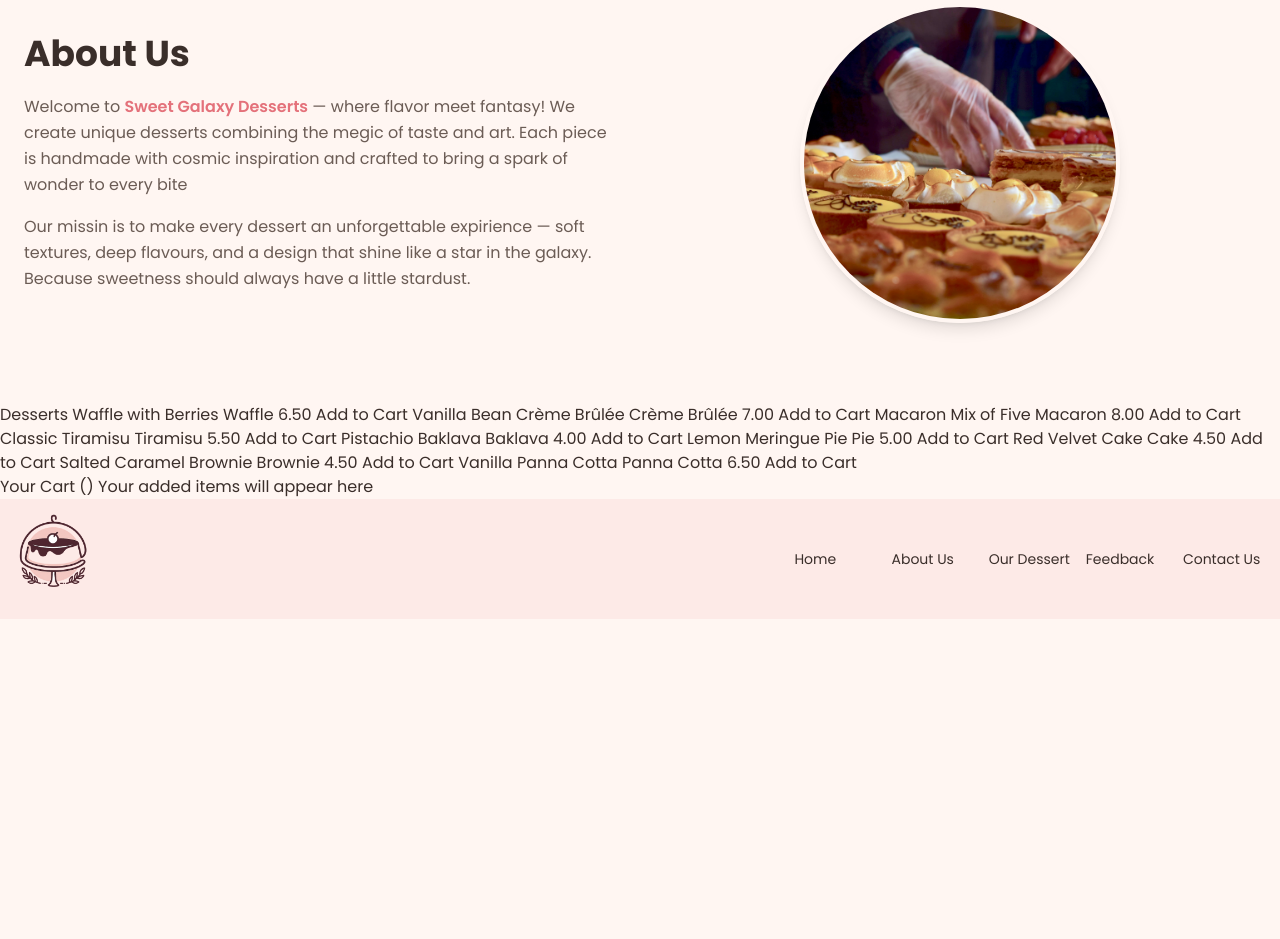
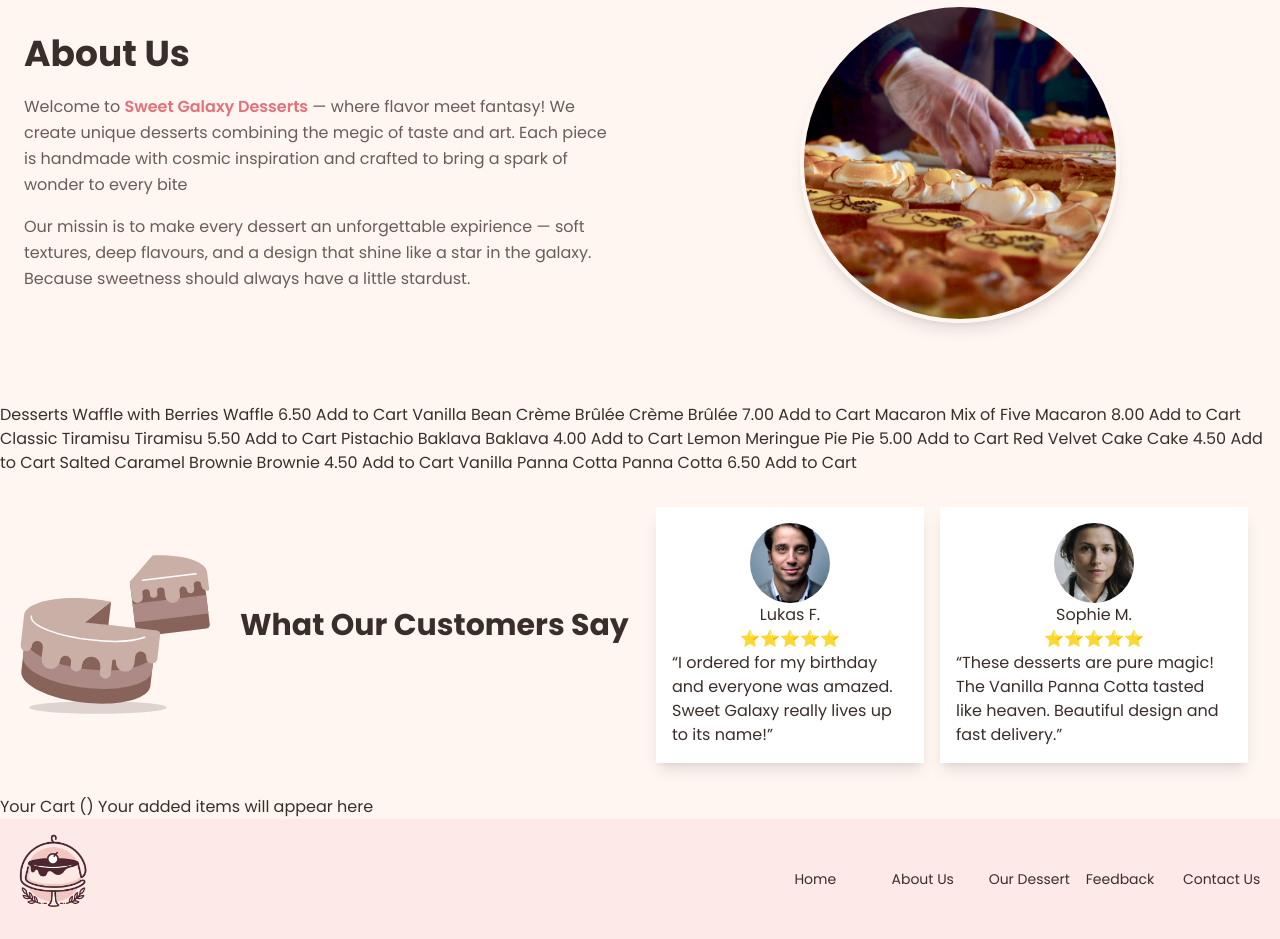
Before and after one commit to ElsaEbrahimi/Dessert, a plain HTML site: page index.html in a window 1280 px wide. Shown: the part 837-1776 px from the top of the page. Before the commit the page ends 1456 px from the top, so only its background shows below. Drawn offline with nearby package versions, Linux system fonts and the light colour scheme.

Commit message:
addfeedback

```diff
--- a/index.html
+++ b/index.html
@@ -111,6 +111,7 @@
       </div>
     </header>
     <main>
+      <!-- HERO SECTION -->
       <section id="herosection">
         <div
           class="bg-[url('assets/images/hero-section-img.jpg')] bg-cover bg-center relative md:h-[80vh] md:bg-fixed"
@@ -177,11 +178,65 @@
         Velvet Cake Cake 4.50 Add to Cart Salted Caramel Brownie Brownie 4.50
         Add to Cart Vanilla Panna Cotta Panna Cotta 6.50 Add to Cart
       </section>
-      <section id="feedback"></section>
+      <!-- FEEDBACK SECTION -->
+      <section id="testimonials" class="bg-[FDEAE7] p-4 md:grid md:grid-cols-2">
+        <div class="md:flex md:items-center md:gap-6">
+          <img
+            src="assets/images/illustration-empty-cart.svg"
+            alt="cake"
+            class="hidden md:block md:content-center h-50"
+          />
+          <h2
+            class="text-center text-3xl font-bold mb-5 md:text-start md:content-center"
+          >
+            What Our Customers Say
+          </h2>
+        </div>
+
+        <div class="flex flex-col p-4 gap-4 md:flex-row">
+          <div
+            id="customercard"
+            class="bg-white shadow-lg flex flex-col items-center justify-center p-4 hover:scale-105"
+          >
+            <figure>
+              <img
+                src="assets/images/feedback/person1.avif"
+                alt="person1"
+                class="rounded-full w-20 h-20 object-cover"
+              />
+            </figure>
+            <p>Lukas F.</p>
+            <p>⭐⭐⭐⭐⭐</p>
+            <p>
+              “I ordered for my birthday and everyone was amazed. Sweet Galaxy
+              really lives up to its name!”
+            </p>
+          </div>
+          <div
+            id="customercard"
+            class="bg-white shadow-lg flex flex-col items-center justify-center p-4 hover:scale-105"
+          >
+            <figure>
+              <img
+                src="assets/images/feedback/person2.avif"
+                alt="person1"
+                class="rounded-full w-20 h-20 object-cover"
+              />
+            </figure>
+            <p>Sophie M.</p>
+            <p>⭐⭐⭐⭐⭐</p>
+            <p>
+              “These desserts are pure magic! The Vanilla Panna Cotta tasted
+              like heaven. Beautiful design and fast delivery.”
+            </p>
+          </div>
+        </div>
+      </section>
       <section id="contact-us">
         Your Cart (<!-- Quantity -->) Your added items will appear here
       </section>
     </main>
+    <!-- FOOTER SECTION -->
     <footer
       class="bg-[#FDEAE7] flex justify-between px-4 py-3 space-y-4 items-center"
     >
@@ -198,7 +253,7 @@
             >
           </li>
           <li>
-            <a href="#about-us" class="hover:text-[var(--pink)] hover:font-bold"
+            <a href="#about" class="hover:text-[var(--pink)] hover:font-bold"
               >About Us</a
             >
           </li>
@@ -210,7 +265,9 @@
             >
           </li>
           <li>
-            <a href="#feedback" class="hover:text-[var(--pink)] hover:font-bold"
+            <a
+              href="#testimonials"
+              class="hover:text-[var(--pink)] hover:font-bold"
               >Feedback</a
             >
           </li>
```
Also changed, not shown: assets/images/feedback/person1.avif (added), assets/images/feedback/person1.jpg (added), assets/images/feedback/person2.avif (added), assets/images/feedback/person2.jpeg (added).
